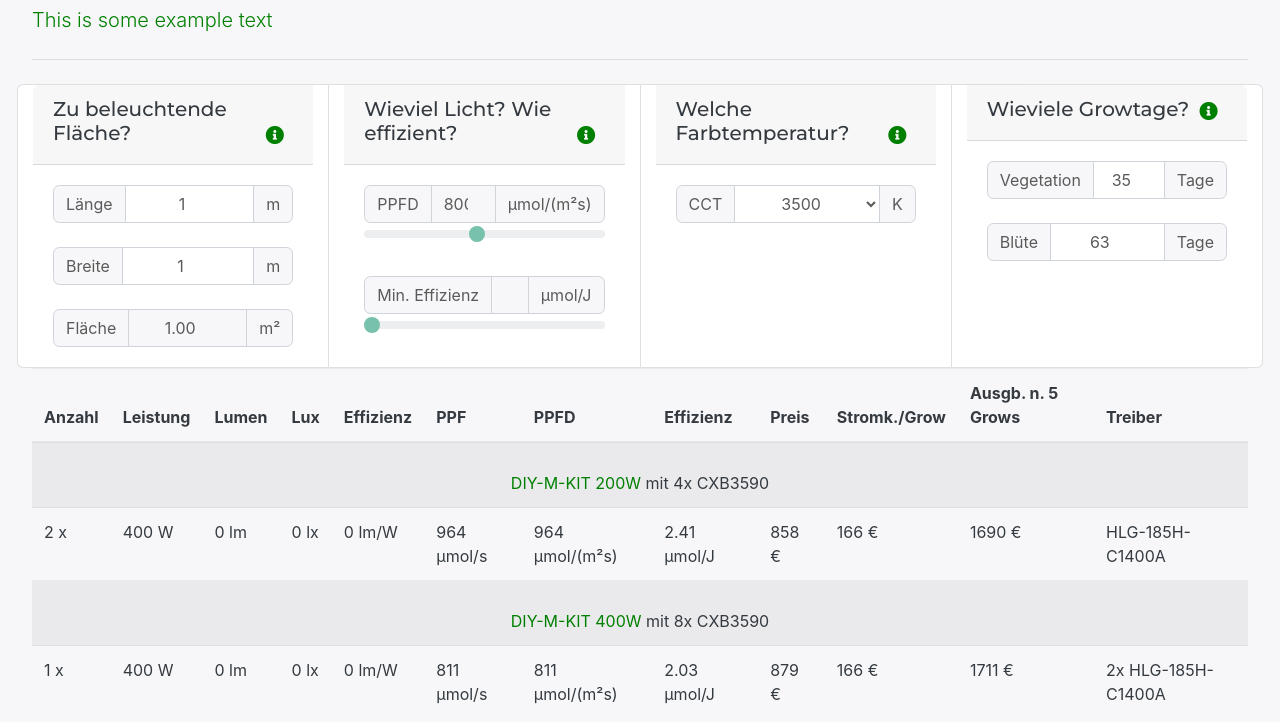
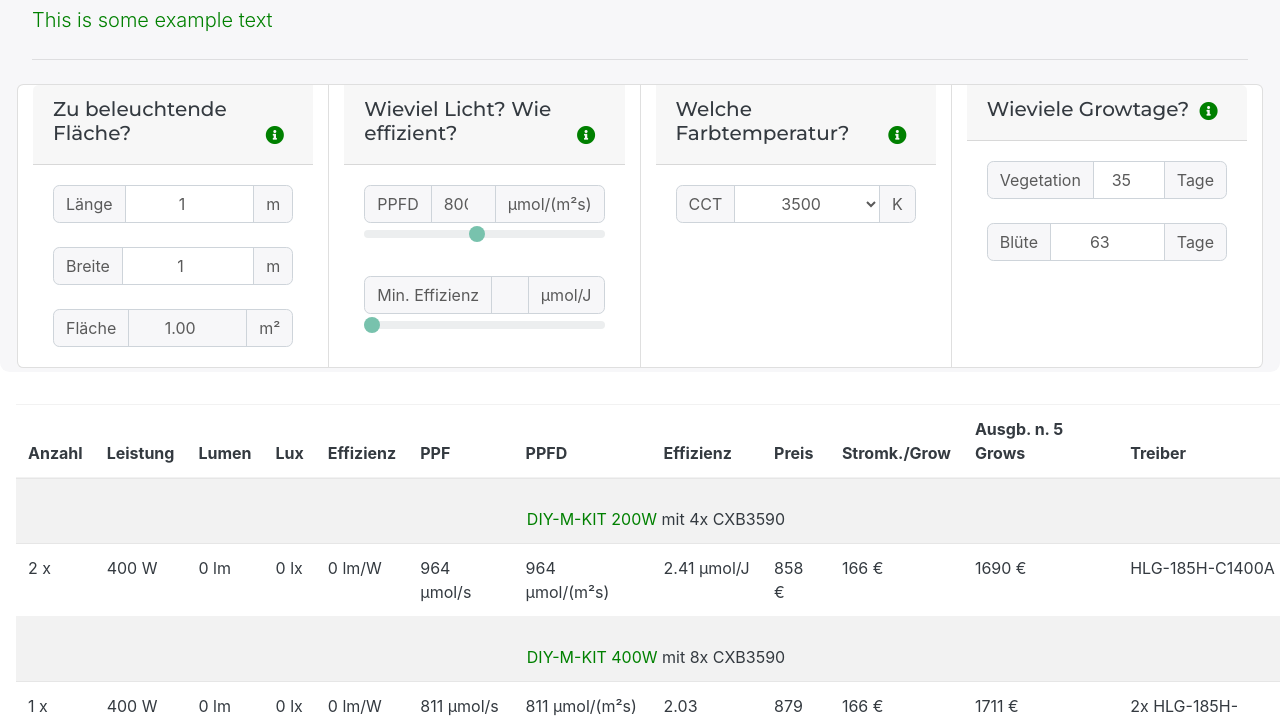
Before and after one commit to GrowerCH/pro-emit, a plain HTML site: page index.html in a window 1280 px wide. Shown: the part 74-796 px from the top of the page. Drawn offline with nearby package versions, Linux system fonts and the light colour scheme.

Commit message:
fix table width

```diff
--- a/index.html
+++ b/index.html
@@ -32,7 +32,7 @@
 
 <body hidden>
 
-<div class="jumbotron pt-1 text-dark">
+<div class="jumbotron py-1 text-dark">
     <h1 class="display-4">Pro-Emit LED Finder</h1>
     <p class="lead">This is some example text</p>
     <hr class="my-4">
@@ -193,9 +193,9 @@
 
     </div>
 
-    <table class="table table-striped text-dark" id="TABLE_SPECS"></table>
+</div>
 
-</div>
+<table class="table table-striped text-dark mx-3" id="TABLE_SPECS"></table>
 
 <script crossorigin="anonymous" src="https://code.jquery.com/jquery-3.4.1.slim.min.js"></script>
 <script crossorigin="anonymous" src="https://cdn.jsdelivr.net/npm/popper.js@1.16.0/dist/umd/popper.min.js"></script>
```
